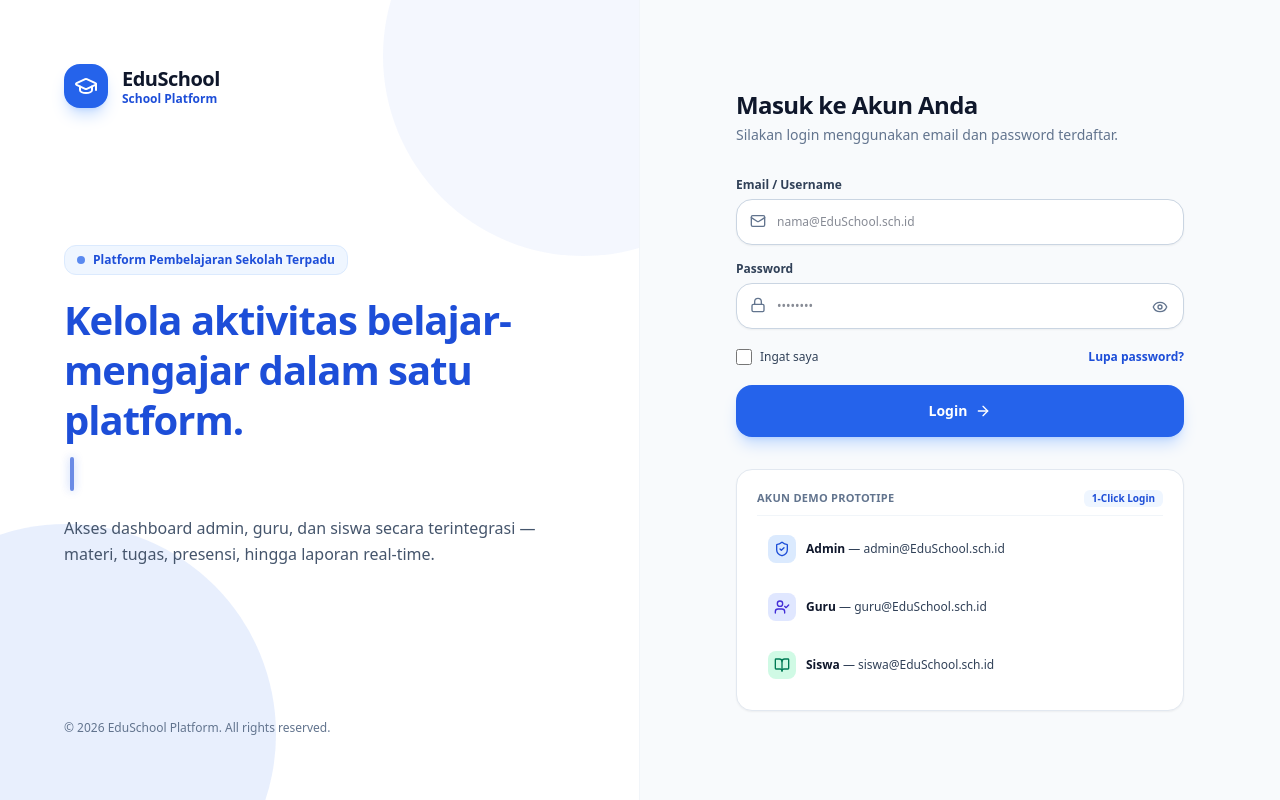
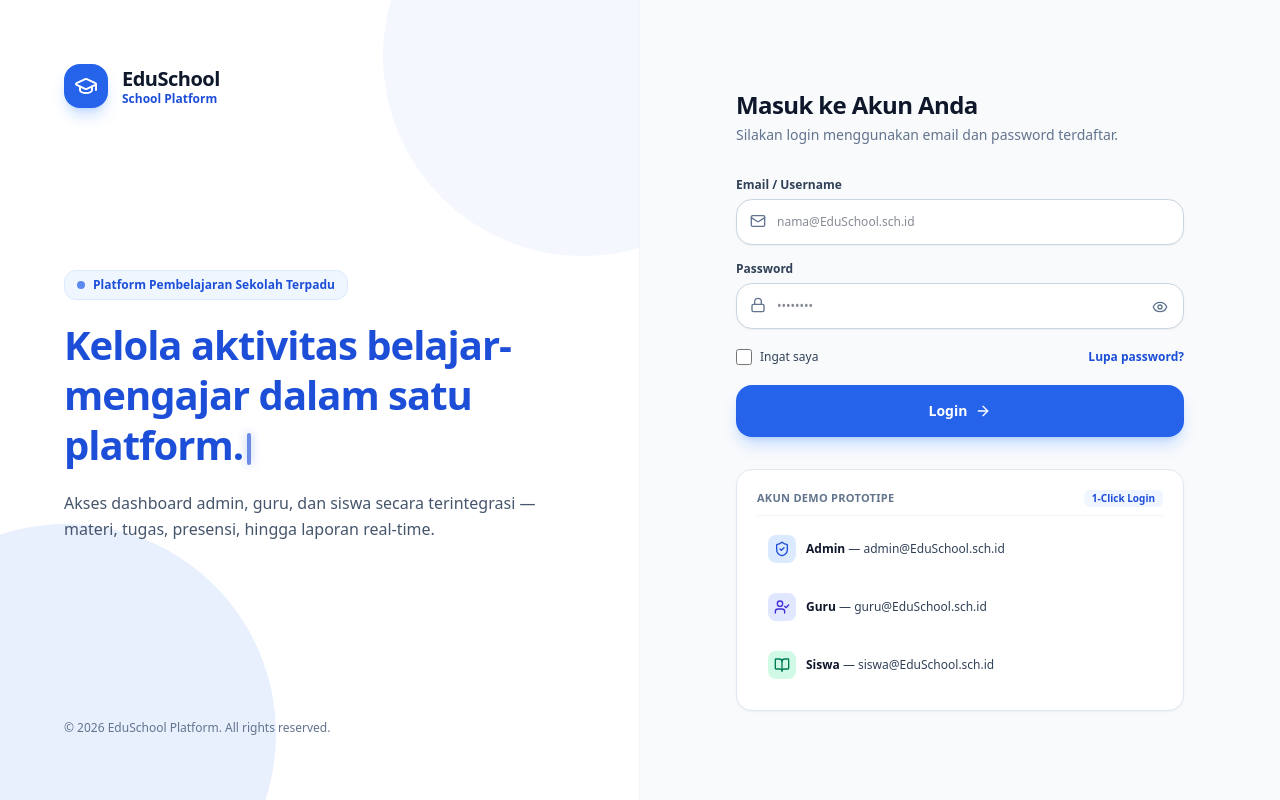
Before and after one commit to ferydwi-stack/Deploy_LMS, a Next.js app in the folder Frontend/: page /login in a window 1280 px wide. Built offline with nearby package versions, Linux system fonts and the light colour scheme; no server answers.

Commit message:
Fix typewriter cursor synchronization lag by scoping CSS transitions to opacity, transform, and filter

```diff
--- a/Frontend/components/TypewriterText.tsx
+++ b/Frontend/components/TypewriterText.tsx
@@ -12,7 +12,7 @@ interface TypewriterTextProps {
   loop?: boolean;
   /**
    * Mode:
-   * - 'smooth-typewriter': Human-like smooth typing + seamless fade-slide out transition (Recommended)
+   * - 'smooth-typewriter': Snappy natural typing + seamless fade-slide out transition (Recommended)
    * - 'fade-slide': Full phrase cross-fade & slide morph animation
    * - 'classic': Traditional character-by-character delete & type
    */
@@ -21,9 +21,9 @@ interface TypewriterTextProps {
 
 export default function TypewriterText({
   phrases,
-  typingSpeed = 45,
+  typingSpeed = 50,
   deletingSpeed = 25,
-  pauseDuration = 3200,
+  pauseDuration = 3000,
   className = '',
   cursorClassName = 'bg-[#1D4ED8]',
   loop = true,
@@ -62,7 +62,7 @@ export default function TypewriterText({
         setIsTransitioning(false);
         setPhraseIndex((prev) => (prev + 1) % phrases.length);
         setFadeState('in');
-      }, 400); // 400ms matching CSS transition
+      }, 350); // 350ms matching CSS transition
       return () => {
         if (timerRef.current) clearTimeout(timerRef.current);
       };
@@ -88,12 +88,12 @@ export default function TypewriterText({
 
     if (!isDeleting) {
       if (charIndex < currentPhrase.length) {
-        // Natural human typing rhythm: pause slightly longer at punctuation
+        // Precise typing rhythm: slight pause at punctuation for realism
         const nextChar = currentPhrase[charIndex];
-        let delay = typingSpeed + (Math.random() * 20 - 10); // micro variation
+        let delay = typingSpeed;
 
         if (['.', ',', '!', '?', ':'].includes(nextChar)) {
-          delay += 240; // extra pause on punctuation for realism
+          delay += 200; // brief pause on punctuation
         }
 
         timerRef.current = setTimeout(() => {
@@ -132,7 +132,7 @@ export default function TypewriterText({
       setTimeout(() => {
         setPhraseIndex((prev) => (prev + 1) % phrases.length);
         setFadeState('in');
-      }, 450);
+      }, 400);
     }, pauseDuration);
 
     return () => clearTimeout(interval);
@@ -140,28 +140,25 @@ export default function TypewriterText({
 
   const currentPhrase = phrases[phraseIndex % phrases.length] || '';
   const displayedText = mode === 'fade-slide' ? currentPhrase : currentPhrase.slice(0, charIndex);
-  const isTypingComplete = charIndex >= currentPhrase.length;
 
   return (
-    <span className={`inline-block relative ${className}`}>
-      <span
-        className={`inline-block transition-all duration-400 ease-out transform ${
-          fadeState === 'out'
-            ? 'opacity-0 -translate-y-2 blur-[2px]'
-            : 'opacity-100 translate-y-0 blur-0'
-        }`}
-      >
-        {displayedText}
-      </span>
+    <span
+      className={`inline-block relative transition-[opacity,transform,filter] duration-350 ease-out ${
+        fadeState === 'out'
+          ? 'opacity-0 -translate-y-2 blur-[2px]'
+          : 'opacity-100 translate-y-0 blur-0'
+      } ${className}`}
+    >
+      <span className="inline">{displayedText}</span>
 
-      {/* Smooth Caret Cursor */}
+      {/* Smooth Caret Cursor - strictly synchronized with typed characters */}
       {mode !== 'fade-slide' && (
         <span
-          className={`inline-block w-[3.5px] h-[0.85em] ml-1.5 rounded-full align-middle transition-opacity duration-300 ${cursorClassName} ${
+          className={`inline-block w-[3.5px] h-[0.82em] ml-1 rounded-full align-middle ${cursorClassName} ${
             isPaused ? 'animate-pulse' : 'opacity-100'
           }`}
           style={{
-            boxShadow: '0 0 10px rgba(37, 99, 235, 0.5)',
+            boxShadow: '0 0 10px rgba(37, 99, 235, 0.6)',
           }}
           aria-hidden="true"
         />
```
